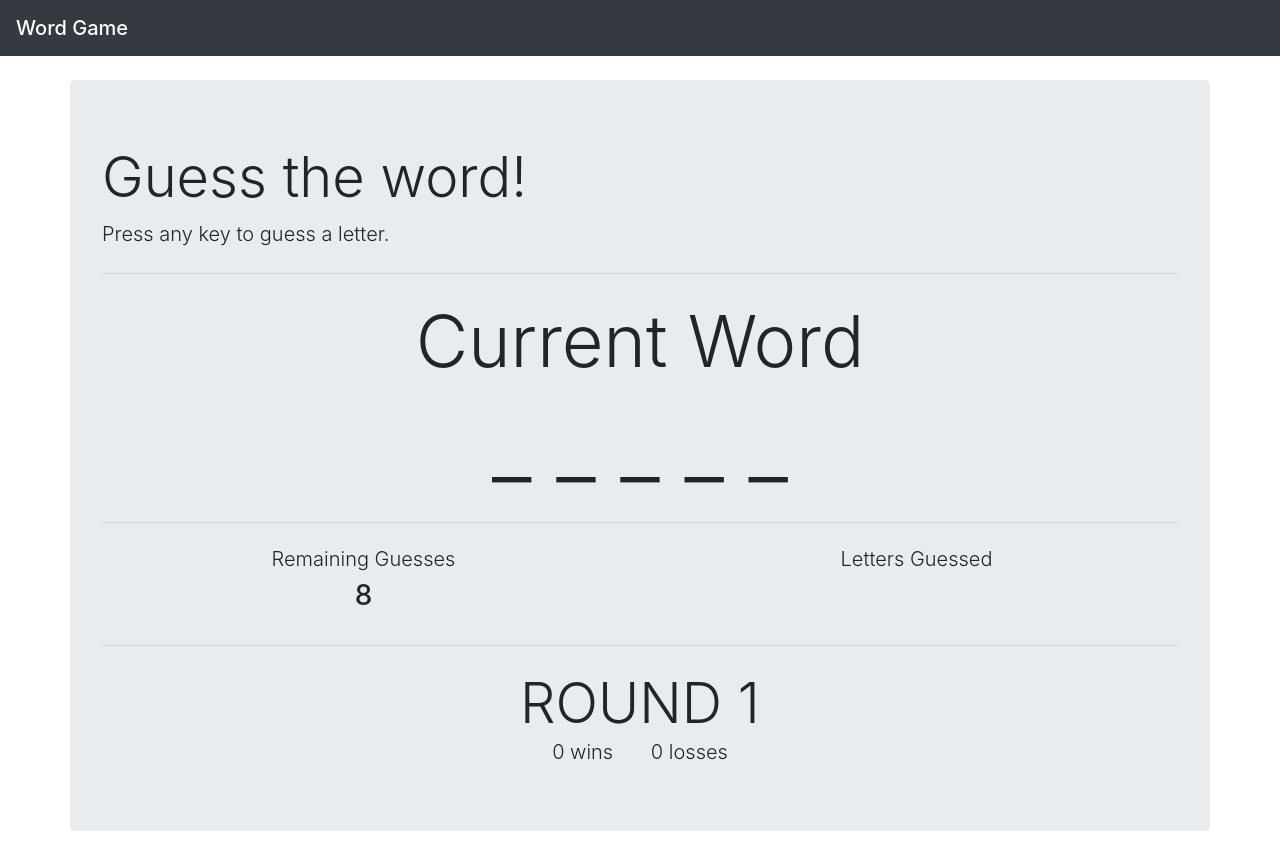
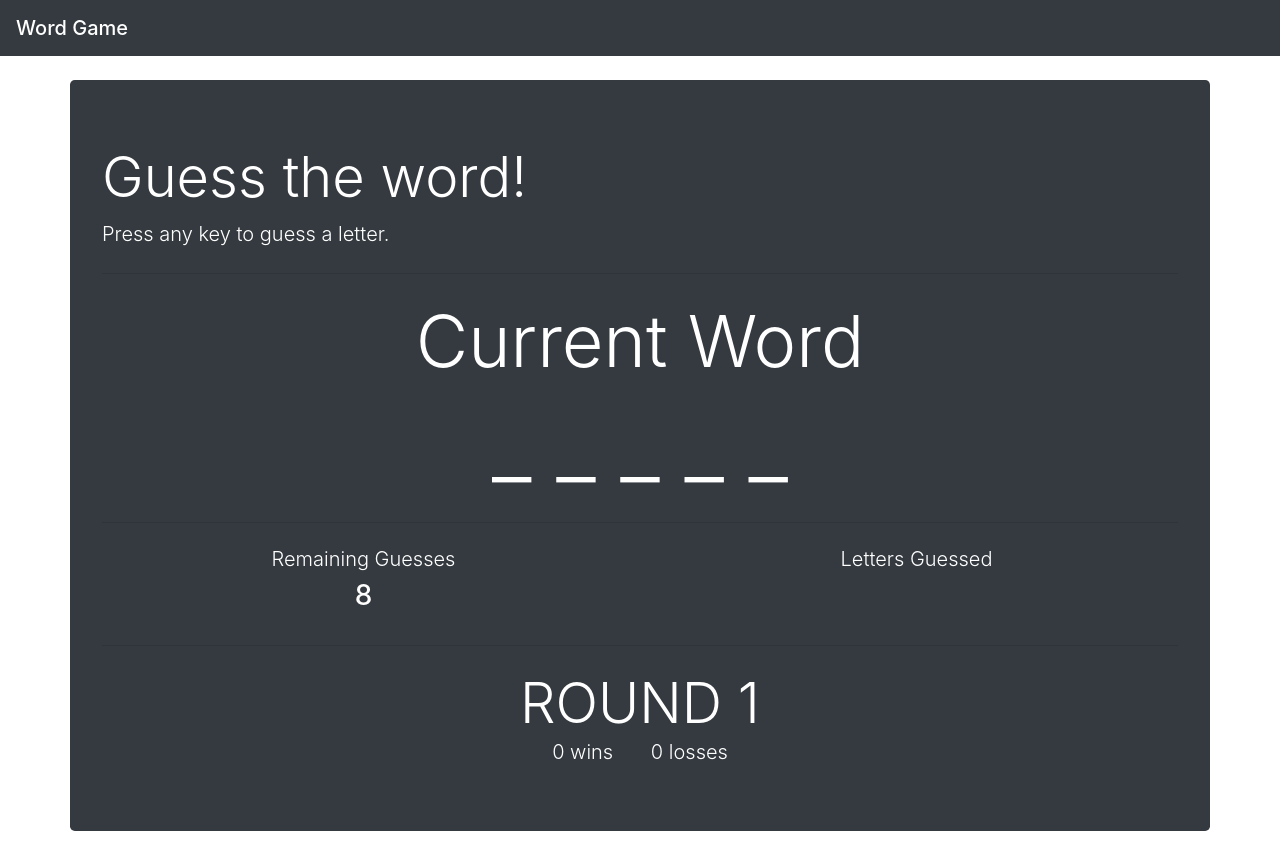
Before and after one commit to benjiyamin/Word-Guess-Game, a plain HTML site: page index.html in a window 1280 px wide. Drawn offline with nearby package versions, Linux system fonts and the light colour scheme.

Commit message:
Reveals solution on lost round

```diff
--- a/index.html
+++ b/index.html
@@ -19,7 +19,7 @@
     <span class="navbar-brand mb-0 h1">Word Game</span>
   </nav>
 
-  <div class="jumbotron container mt-4">
+  <div class="jumbotron container mt-4 text-white bg-dark">
     <h2 class="display-4" id="messageText">Guess the word!</h2>
     <p class="lead" id="subText">Press any key to get started.</p>
     <hr class="my-4">
@@ -93,21 +93,32 @@
 
     function updateDisplay() {
 
-      function updateWord() {
+      function updateWord(reveal = false) {
         displayWord = ''
-        game.displayed().forEach(letter => {
+        game.displayed().forEach(function (letter, i) {
           if (letter == undefined) {
-            displayLetter = ' _'
+            displayLetter = ' '
+            if (reveal) {
+              displayLetter += '<span class="text-muted">'
+              displayLetter += game.letters[i].toUpperCase()
+              displayLetter += '</span>'
+            } else{
+              displayLetter += '_'
+            }
           } else {
             displayLetter = ' ' + letter.toUpperCase()
           }
           displayWord += displayLetter
         });
-        currentText.textContent = displayWord
+        currentText.innerHTML = displayWord
       }
 
       // Update displayed word
+      if (game.lost()) {
+        updateWord(reveal = true)
+      } else {
         updateWord()
+      }
 
       // Update remaining Guesses
       remainingText.textContent = game.remainingGuesses()
```
Lines whose indentation alone changed are shown as unchanged.
